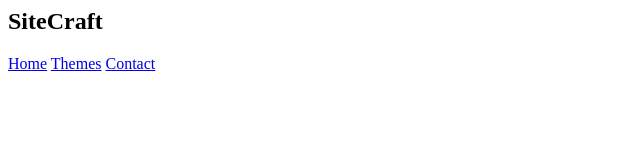
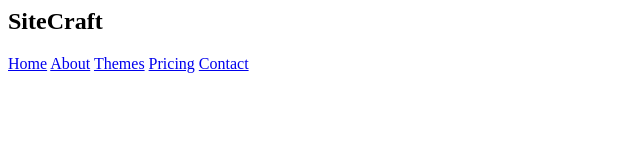
Before and after one commit to priyandharshan90715-glitch/web, a plain HTML site: page index.html in a window 1280 px wide. Shown: the whole page, without its empty margins (0-640 px from the left). Drawn offline with Linux system fonts and the light colour scheme.

Commit message:
Update index.html

```diff
--- a/index.html
+++ b/index.html
@@ -1,9 +1,10 @@
-<!-- Replace your nav section with this one -->
 <nav>
   <h1>SiteCraft</h1>
   <div>
     <a href="index.html">Home</a>
+    <a href="about.html">About</a>
     <a href="themes.html">Themes</a>
+    <a href="pricing.html">Pricing</a>
     <a href="contact.html">Contact</a>
   </div>
 </nav>
```
